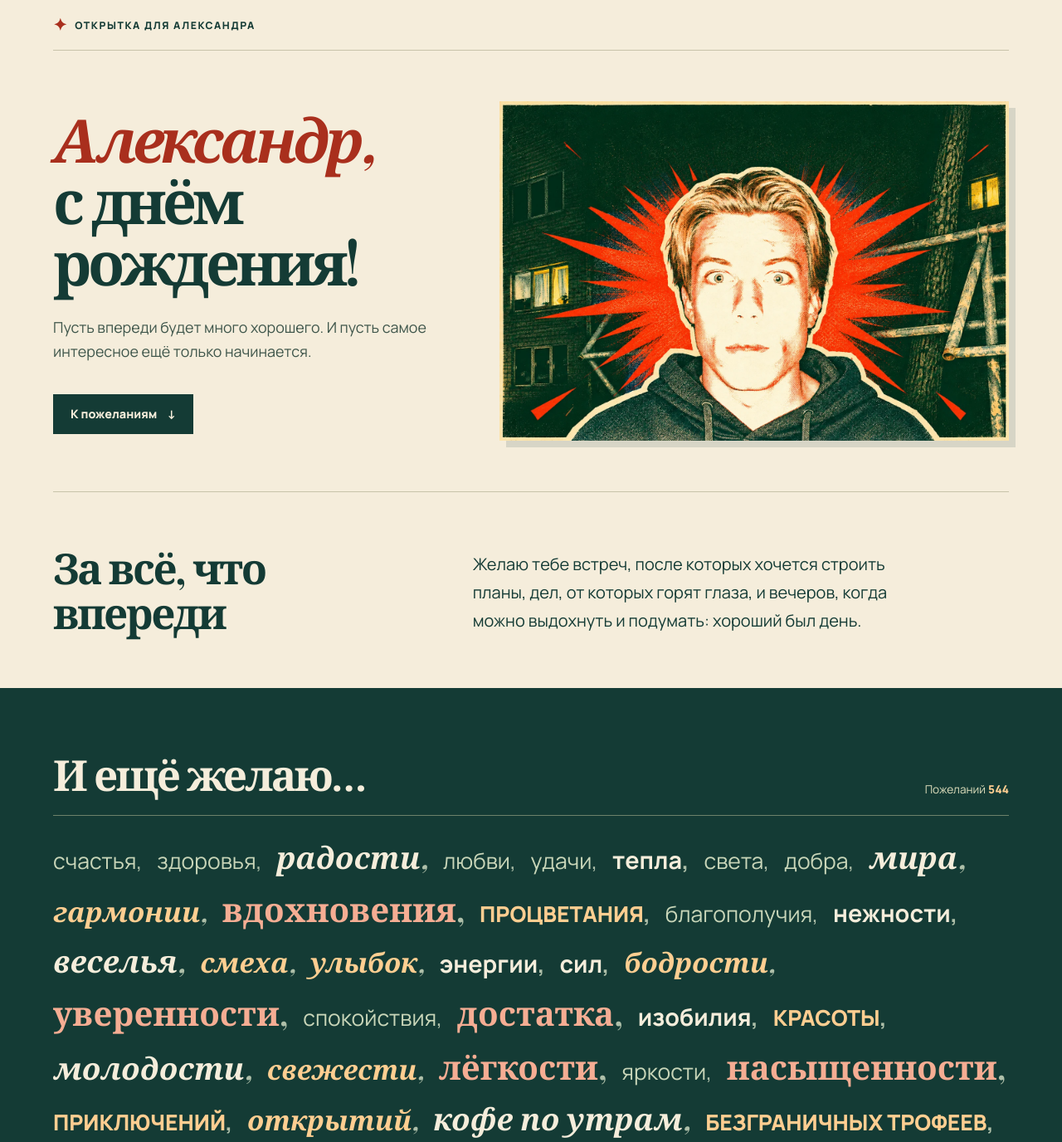
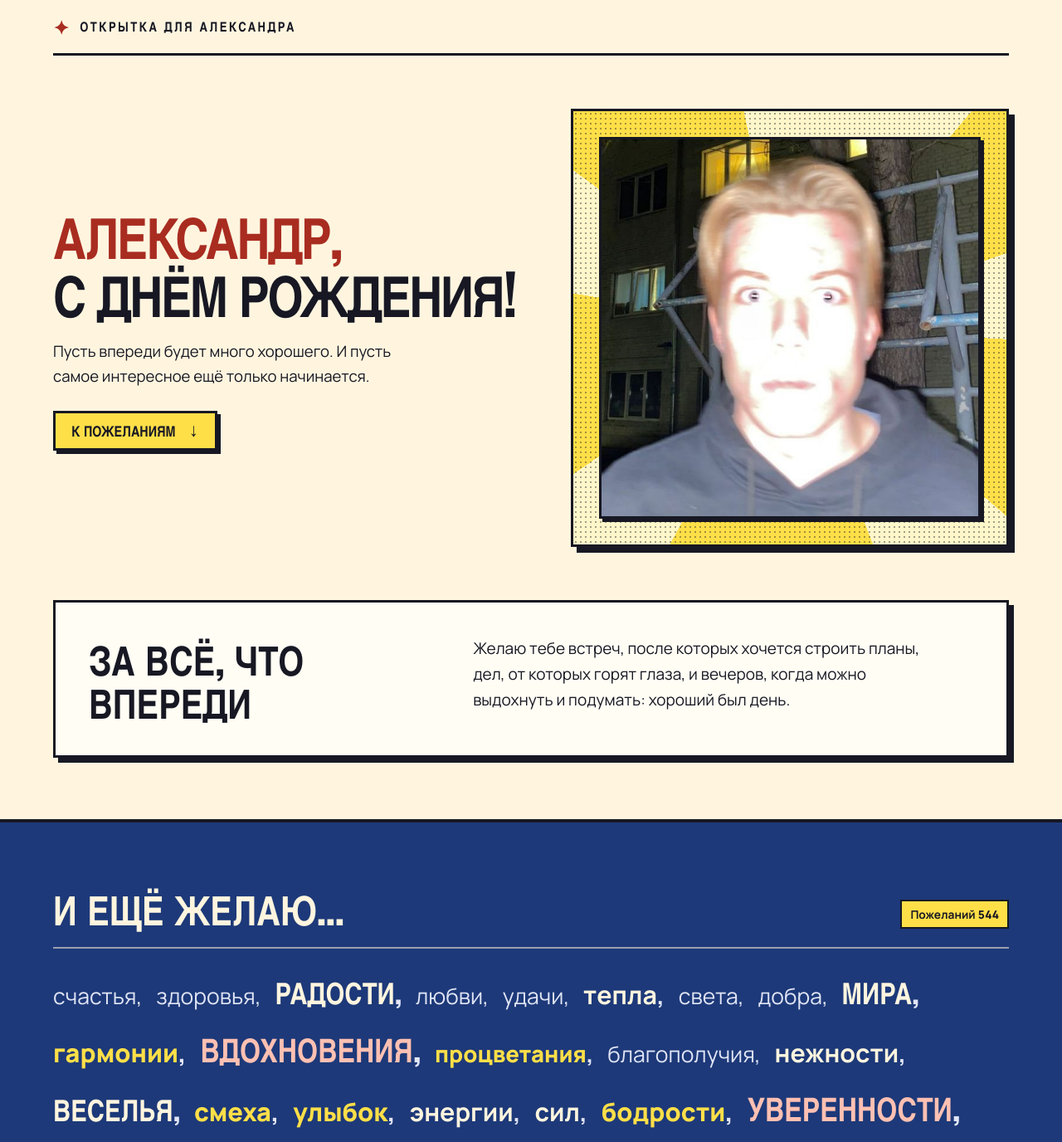
Before and after one commit to sleevaps/alexander-card, a plain HTML site: page index.html in a window 1280 px wide. Shown: the top 1376 px of the page at 83% size. Drawn offline with nearby package versions, Linux system fonts and the light colour scheme; a web font is replaced by a local one.

Commit message:
feat: frame original photo in comic layout

```diff
--- a/index.html
+++ b/index.html
@@ -8,93 +8,96 @@
 <meta property="og:title" content="Александр, с днём рождения!">
 <meta property="og:description" content="Пусть впереди будет много хорошего.">
 <meta property="og:type" content="website">
-<meta property="og:image" content="https://sleevaps.github.io/alexander-card/flash-poster.webp">
-<meta name="theme-color" content="#f5eddb">
+<meta property="og:image" content="https://sleevaps.github.io/alexander-card/alexander-photo.png">
+<meta name="theme-color" content="#fff5df">
 <link rel="preconnect" href="https://fonts.googleapis.com">
 <link rel="preconnect" href="https://fonts.gstatic.com" crossorigin>
-<link rel="stylesheet" href="https://fonts.googleapis.com/css2?family=Manrope:wght@400;600;700;800&family=Playfair+Display:ital,wght@0,600;0,700;1,600&display=swap">
+<link rel="stylesheet" href="https://fonts.googleapis.com/css2?family=Manrope:wght@400;600;700;800&family=Oswald:wght@700&display=swap">
 <style>
   :root {
-    --paper: #f5eddb;
-    --ink: #143b35;
-    --soft-ink: #3f564b;
-    --red: #a92f1d;
-    --rule: #c8c3aa;
-    --serif: "Playfair Display", Georgia, serif;
+    --paper: #fff5df;
+    --ink: #171823;
+    --yellow: #ffdf48;
+    --red: #a92c20;
+    --blue: #1d3979;
+    --display: Oswald, "Arial Narrow", system-ui, sans-serif;
     --sans: Manrope, system-ui, sans-serif;
   }
 
   * { box-sizing: border-box; }
   html { scroll-behavior: smooth; }
   body { margin: 0; color: var(--ink); background: var(--paper); font-family: var(--sans); }
-  .frame { width: min(1320px, calc(100% - 2 * clamp(20px, 5vw, 76px))); margin-inline: auto; }
-  :focus-visible { outline: 2px solid currentColor; outline-offset: 5px; }
+  .frame { width: min(1160px, calc(100% - 2 * clamp(18px, 5vw, 64px))); margin-inline: auto; }
+  :focus-visible { outline: 3px solid currentColor; outline-offset: 5px; }
+  h1, h2, p, figure { margin: 0; }
 
   .masthead {
     display: flex;
     align-items: center;
     gap: .65em;
-    padding-block: 20px;
-    border-bottom: 1px solid var(--rule);
-    font-size: .76rem;
-    font-weight: 800;
-    letter-spacing: .13em;
+    padding-block: 18px;
+    border-bottom: 3px solid var(--ink);
+    font: 700 1rem/1.2 var(--display);
+    letter-spacing: .15em;
     text-transform: uppercase;
   }
-  .masthead span { color: var(--red); font-size: 1.25rem; line-height: 1; }
+  .masthead span { color: var(--red); font-size: 1.45rem; }
   .cover {
     display: grid;
-    grid-template-columns: minmax(0, .95fr) minmax(0, 1.2fr);
+    grid-template-columns: minmax(0, 1.03fr) minmax(0, .97fr);
     align-items: center;
-    gap: clamp(26px, 4vw, 64px);
-    padding-block: clamp(28px, 4.75vw, 72px);
+    gap: clamp(28px, 5vw, 70px);
+    padding-block: clamp(30px, 5vw, 70px);
   }
-  h1, h2, p, figure { margin: 0; }
   h1 {
-    font: 600 clamp(2.6rem, 5.65vw, 5.65rem)/1.02 var(--serif);
-    letter-spacing: -.065em;
+    font: 700 clamp(2.5rem, 5.3vw, 5.6rem)/1.04 var(--display);
+    letter-spacing: -.035em;
+    text-transform: uppercase;
   }
-  h1 em { display: block; color: var(--red); font-weight: 600; }
-  .intro {
-    max-width: 29rem;
-    margin-block: clamp(16px, 2.2vw, 28px) clamp(20px, 3vw, 36px);
-    color: var(--soft-ink);
-    font-size: clamp(.98rem, 1.4vw, 1.14rem);
-    line-height: 1.65;
-  }
+  h1 em { display: block; color: var(--red); font-style: normal; }
+  .intro { max-width: 29rem; margin-block: 20px 26px; font-size: clamp(1rem, 1.5vw, 1.16rem); line-height: 1.65; }
   .action {
     display: inline-flex;
     align-items: center;
     justify-content: center;
     gap: .85em;
     min-height: 48px;
-    padding: 10px 20px;
-    border: 1px solid var(--ink);
-    color: var(--paper);
-    background: var(--ink);
-    font: 800 .9rem/1.4 var(--sans);
+    padding: 10px 19px;
+    border: 3px solid var(--ink);
+    color: var(--ink);
+    background: var(--yellow);
+    box-shadow: 4px 4px 0 var(--ink);
+    font: 700 1.1rem/1.2 var(--display);
+    text-transform: uppercase;
     text-decoration: none;
     cursor: pointer;
   }
-  .action:hover { color: var(--ink); background: var(--paper); }
-  .art { background: var(--ink); box-shadow: 8px 8px 0 #143b3521; }
-  .art img { display: block; width: 100%; height: auto; }
+  .action:hover { background: var(--paper); }
+  .action:active { transform: translate(2px, 2px); box-shadow: 2px 2px 0 var(--ink); }
+  .art {
+    padding: clamp(12px, 2.5vw, 31px);
+    border: 3px solid var(--ink);
+    background-color: var(--yellow);
+    background-image: radial-gradient(#17182366 1px, transparent 1.5px), conic-gradient(from 18deg, #fff6ca 0deg 22deg, transparent 22deg 53deg, #fff6ca 53deg 75deg, transparent 75deg 113deg, #fff6ca 113deg 141deg, transparent 141deg 191deg, #fff6ca 191deg 218deg, transparent 218deg 261deg, #fff6ca 261deg 288deg, transparent 288deg 330deg, #fff6ca 330deg);
+    background-size: 6px 6px, 100% 100%;
+    box-shadow: 7px 7px 0 var(--ink);
+  }
+  .art img { display: block; width: 100%; height: auto; border: 3px solid var(--ink); box-shadow: 4px 4px 0 var(--ink); }
 
   .message {
     display: grid;
     grid-template-columns: minmax(0, .82fr) minmax(0, 1.2fr);
     align-items: start;
-    gap: clamp(16px, 5vw, 70px);
-    padding-block: clamp(28px, 5vw, 68px);
-    border-top: 1px solid var(--rule);
+    gap: clamp(12px, 4vw, 52px);
+    margin-bottom: clamp(32px, 6vw, 74px);
+    padding: clamp(20px, 3.5vw, 40px);
+    border: 3px solid var(--ink);
+    background: #fffdf4;
+    box-shadow: 6px 6px 0 var(--ink);
   }
-  .message h2, .wishes h2 {
-    font: 600 clamp(2rem, 4vw, 4.15rem)/1.05 var(--serif);
-    letter-spacing: -.05em;
-  }
-  .message p { max-width: 35rem; padding-top: .3em; font-size: clamp(1rem, 1.65vw, 1.25rem); line-height: 1.7; }
-
-  .wishes { padding-block: clamp(40px, 6vw, 88px) 56px; color: var(--paper); background: var(--ink); }
+  .message h2, .wishes h2 { font: 700 clamp(1.8rem, 3.8vw, 3.65rem)/1.07 var(--display); text-transform: uppercase; }
+  .message p { max-width: 35rem; font-size: clamp(1rem, 1.6vw, 1.19rem); line-height: 1.65; }
+  .wishes { padding-block: clamp(34px, 6vw, 78px) 56px; border-top: 4px solid var(--ink); color: var(--paper); background: var(--blue); }
   .wishes-head {
     display: flex;
     align-items: end;
@@ -102,36 +105,35 @@
     flex-wrap: wrap;
     gap: 12px 20px;
     padding-bottom: 22px;
-    border-bottom: 1px solid #e6e4b46b;
+    border-bottom: 2px solid #fff5df8c;
   }
-  .badge { color: #dfdfbd; font-size: .85rem; }
-  #count { font-weight: 800; color: #ffce91; font-variant-numeric: tabular-nums; }
+  .badge { padding: 6px 10px; border: 2px solid var(--ink); background: var(--yellow); color: var(--ink); font-size: .86rem; font-weight: 700; }
+  #count { font-weight: 800; font-variant-numeric: tabular-nums; }
   .stream {
     display: flex;
     flex-wrap: wrap;
     align-items: baseline;
-    gap: .28em .55em;
+    gap: .28em .52em;
     padding-block: 24px;
-    font-size: clamp(1.18rem, 2.5vw, 2.05rem);
-    line-height: 1.48;
+    font-size: clamp(1.15rem, 2.5vw, 2.05rem);
+    line-height: 1.4;
   }
-  .it { max-width: 100%; overflow-wrap: anywhere; animation: rise .45s ease both; }
-  .cm { color: #aebfa9; }
-  .wa { font: italic 600 1.15em var(--serif); }
-  .wb { color: #ffce91; font-size: .82em; font-weight: 800; text-transform: uppercase; }
-  .wc { color: #c9d6b9; font-size: .83em; }
-  .wd { color: #f5ad93; font: 600 1.26em var(--serif); }
-  .we { font-size: .9em; font-weight: 700; }
-  .wf { color: #ffce91; font: italic 600 1.03em var(--serif); }
-  .dots { color: #ffce91; }
-  .more { border-color: var(--paper); }
+  .it { max-width: 100%; overflow-wrap: anywhere; animation: rise .4s ease both; }
+  .cm { color: #e1e5f5; }
+  .wa { font: 700 1.12em var(--display); text-transform: uppercase; }
+  .wb { color: var(--yellow); font-size: .86em; font-weight: 800; }
+  .wc { color: #e1e5f5; font-size: .83em; }
+  .wd { color: #ffc0b2; font: 700 1.23em var(--display); text-transform: uppercase; }
+  .we { font-size: .95em; font-weight: 700; }
+  .wf { color: var(--yellow); font-size: .96em; font-weight: 800; }
+  .dots { color: var(--yellow); }
+  .more:focus-visible { outline-color: var(--paper); }
   .more[hidden] { display: none; }
   #sentinel { height: 1px; }
 
-  @media (max-width: 760px) {
+  @media (max-width: 730px) {
     .cover, .message { grid-template-columns: minmax(0, 1fr); }
-    h1 { font-size: clamp(2.45rem, 9.75vw, 4.8rem); }
-    .wishes-head { align-items: start; }
+    h1 { font-size: clamp(2.45rem, 10.5vw, 4.8rem); }
   }
   @keyframes rise { from { opacity: 0; transform: translateY(6px); } }
   @media (prefers-reduced-motion: reduce) {
@@ -150,7 +152,7 @@
       <a class="action" href="#wishes">К пожеланиям <span aria-hidden="true">↓</span></a>
     </div>
     <figure class="art">
-      <img src="flash-poster.webp" width="1536" height="1024" fetchpriority="high" alt="Портрет Александра с яркой вспышкой на фоне ночного двора">
+      <img src="alexander-photo.png" width="640" height="640" fetchpriority="high" alt="Фотография Александра со вспышкой во дворе">
     </figure>
   </div>
 </header>
```
Also changed, not shown: alexander-photo.png (added), flash-poster.webp (deleted).
